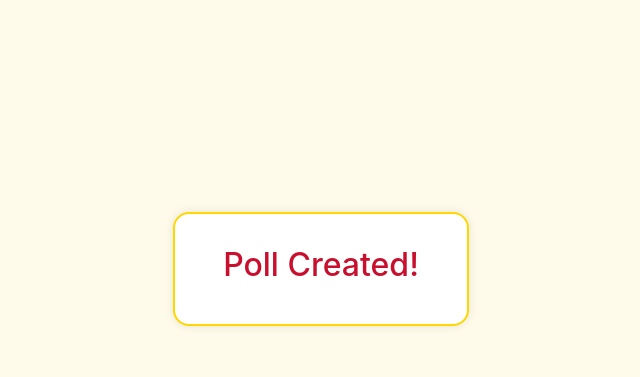
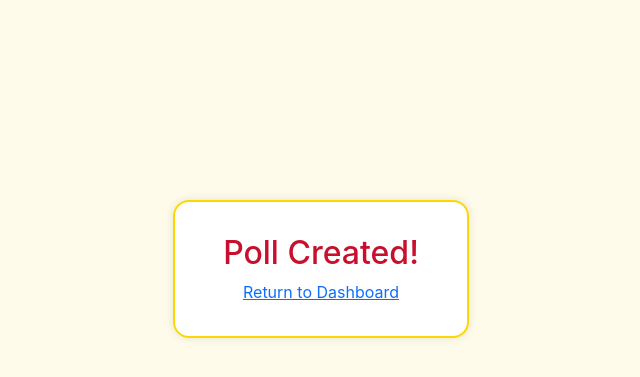
Before and after one commit to NitipongK2546/trustyvote, a Django app: page /success/000/ in a window 1280 px wide. Shown: the part 131-508 px from the top of the page, without its empty margins (319-959 px from the left). Run offline with Django 5.2, Linux system fonts and the light colour scheme; a user stored in the database is signed in; tables that the repository leaves empty hold one stand-in row (values such as "Sample post"); parts of the project's set-up code (start-up, migrations or seed data) failed here and were passed over.

Commit message:
Refactor code and directory

```diff
--- a/vote/templates/vote/success.html
+++ b/users/templates/users/success.html
@@ -34,7 +34,10 @@
 <body>
     <div class="success-box">
         <h2>Poll Created!</h2>
+
+        <div class="footer-text">
+            <a href="{% url 'users:dashboard' %}">Return to Dashboard</a>
+        </div>
     </div>
 </body>
-
 </html>
--- a/users/urls.py
+++ b/users/urls.py
@@ -12,4 +12,7 @@ urlpatterns = [
     path('profile/', views.profile_view, name='profile'),
     path('accounts/profile/', views.profile_view, name='profile'),
     path('scores/<str:poll_code>', views.poll_score, name='poll_score'),
+
+    path('create_poll/', views.create_poll, name='create_poll'),
+    path('success/<str:poll_code>/', views.poll_success, name='success'),
 ]
--- a/users/views.py
+++ b/users/views.py
@@ -3,9 +3,12 @@ from django.urls import reverse
 from django.contrib.auth import authenticate, login, logout
 from .forms import UserRegisterForm
 from .models import Member
+from vote.models import Candidate, Voter, Choice
 from vote.models import Poll, Candidate
 
 from django.contrib.auth.decorators import login_required
+from utils.code_gen import generate_poll_code, create_seeded_hash
+from utils.rsa import generate_rsa_keys
 
 # Create your views here.
 
@@ -90,3 +93,68 @@ def poll_score(request, poll_code):
     return render(request, "users/results.html", {
         "candidates": all_candidates,
     })
+
+@login_required(login_url='/login')
+def create_poll(request):
+    if request.method == 'POST':
+        question = request.POST.get('question')
+        choices = request.POST.getlist('choices[]')
+        voter_ids_raw = request.POST.get('voter_ids')
+
+        kpriv, kpub = generate_rsa_keys()
+
+        print(kpub)
+        print(kpub.decode('utf-8'))
+
+        if question and choices:
+            poll = Poll.objects.create(question=question,
+                                       creator=Member.objects.get(member_user=request.user),
+                                        poll_code=generate_poll_code(),
+                                        poll_secret=generate_poll_code(),
+                                        public_key=kpub.decode('utf-8'),
+                                        private_key=kpriv,
+                                       )
+            for choice_text in choices:
+                if choice_text.strip():
+                    Choice.objects.create(poll=poll, choice_text=choice_text.strip())
+                    Candidate.objects.create(name=choice_text.strip(), poll=poll)
+
+            if voter_ids_raw:
+                try:
+                    voter_id_list = [int(v.strip()) for v in voter_ids_raw.split(',') if v.strip()]
+                    print(voter_id_list)
+                    voter_hmac_list = [create_seeded_hash(str(v_id), poll.poll_secret) for v_id in voter_id_list]
+                    print(voter_hmac_list)
+
+                    voters = []
+                    for voter_id in voter_hmac_list:
+                        voter = Voter.objects.create(voter_code=voter_id)
+                        voters.append(voter)
+
+                    print(voters)
+
+                    poll.voter_list.set(voters)
+                except ValueError:
+                    poll.delete()
+                    return render(request, 'users/create_poll.html', {
+
+                    })
+            else:
+                # No voter IDs given -> allow all voters
+                all_voters = Voter.objects.all()
+                poll.voter_list.set(all_voters)
+
+            return redirect(reverse('vote:success', kwargs={'poll_code': poll.poll_code}))  # Just redirect or show success message
+
+    return render(request, 'users/create_poll.html', {
+
+    })
+
+@login_required(login_url='/login')
+def poll_success(request, poll_code):
+
+    poll = Poll.objects.get(poll_code=poll_code)
+
+    return render(request, 'users/success.html', {
+        'poll': poll
+    })
--- a/vote/templates/vote/results.html
+++ b/vote/templates/vote/results.html
@@ -36,5 +36,4 @@
         <h2>You've voted successfully!!!</h2>
     </div>
 </body>
-
 </html>
--- a/vote/urls.py
+++ b/vote/urls.py
@@ -4,9 +4,6 @@ from . import views
 app_name = "vote"
 
 urlpatterns = [
-    path('create_poll/', views.create_poll, name='create_poll'),
-
-    path('success/<str:poll_code>/', views.poll_success, name='success'),
 
     path('vote/<str:poll_code>/', views.poll, name='vote_pass'),
 
--- a/vote/views.py
+++ b/vote/views.py
@@ -1,9 +1,8 @@
 from django.shortcuts import render, redirect
 from django.urls import reverse
-from .models import Poll, Voter, Choice, Candidate
-from users.models import Member
+from .models import Poll, Candidate
 
-from .code_gen import generate_poll_code, create_seeded_hash
+from ..utils.code_gen import generate_poll_code, create_seeded_hash
 
 from utils.send import send_vote
 
@@ -14,71 +13,6 @@ from utils.rsa import generate_rsa_keys
 from cryptography.hazmat.backends import default_backend
 
 from django.contrib.auth.decorators import login_required
-
-@login_required(login_url='/login')
-def create_poll(request):
-    if request.method == 'POST':
-        question = request.POST.get('question')
-        choices = request.POST.getlist('choices[]')
-        voter_ids_raw = request.POST.get('voter_ids')
-
-        kpriv, kpub = generate_rsa_keys()
-
-        print(kpub)
-        print(kpub.decode('utf-8'))
-
-        if question and choices:
-            poll = Poll.objects.create(question=question,
-                                       creator=Member.objects.get(member_user=request.user),
-                                        poll_code=generate_poll_code(),
-                                        poll_secret=generate_poll_code(),
-                                        public_key=kpub.decode('utf-8'),
-                                        private_key=kpriv,
-                                       )
-            for choice_text in choices:
-                if choice_text.strip():
-                    Choice.objects.create(poll=poll, choice_text=choice_text.strip())
-                    Candidate.objects.create(name=choice_text.strip(), poll=poll)
-
-            if voter_ids_raw:
-                try:
-                    voter_id_list = [int(v.strip()) for v in voter_ids_raw.split(',') if v.strip()]
-                    print(voter_id_list)
-                    voter_hmac_list = [create_seeded_hash(str(v_id), poll.poll_secret) for v_id in voter_id_list]
-                    print(voter_hmac_list)
-
-                    voters = []
-                    for voter_id in voter_hmac_list:
-                        voter = Voter.objects.create(voter_code=voter_id)
-                        voters.append(voter)
-
-                    print(voters)
-
-                    poll.voter_list.set(voters)
-                except ValueError:
-                    poll.delete()
-                    return render(request, 'vote/create_poll.html', {
-
-                    })
-            else:
-                # No voter IDs given -> allow all voters
-                all_voters = Voter.objects.all()
-                poll.voter_list.set(all_voters)
-
-            return redirect(reverse('vote:success', kwargs={'poll_code': poll.poll_code}))  # Just redirect or show success message
-
-    return render(request, 'vote/create_poll.html', {
-
-    })
-
-@login_required(login_url='/login')
-def poll_success(request, poll_code):
-
-    poll = Poll.objects.get(poll_code=poll_code)
-
-    return render(request, 'vote/success.html', {
-        'poll': poll
-    })
 
 def poll(request, poll_code):
     if not request.session.get('has_access'):
```
Also changed, not shown: utils/code_gen.py (renamed from vote/code_gen.py).
